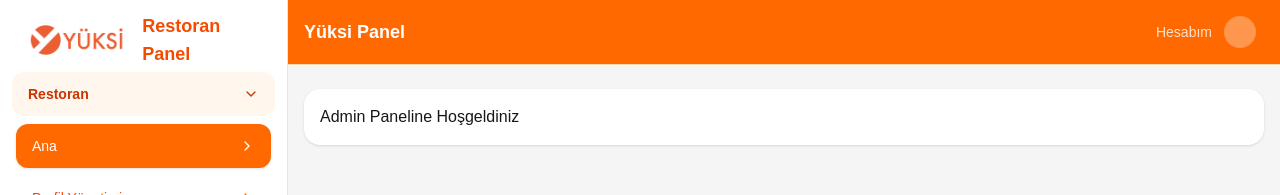
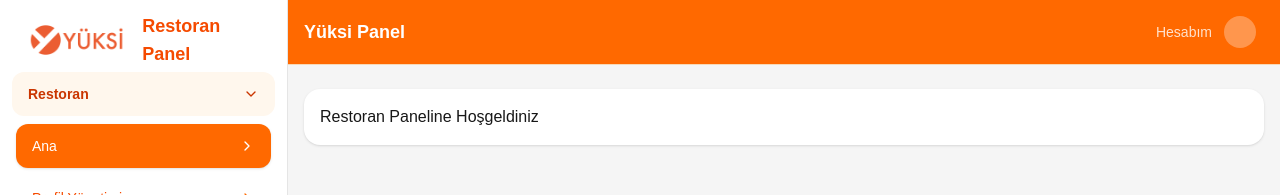
Before and after one commit to Yuksi-Teknoloji/yuksi_restoran, a Next.js app: page /dashboard in a window 1280 px wide. Shown: the top 195 px of the page. Built offline with nearby package versions, Linux system fonts and the light colour scheme.

Commit message:
little bug fixed

```diff
--- a/src/app/dashboard/page.tsx
+++ b/src/app/dashboard/page.tsx
@@ -1,4 +1,4 @@
 // src/app/(dashboards)/admin/page.tsx
 export default function RestaurantHome() {
-  return <div className="rounded-2xl bg-white p-4 shadow">Admin Paneline Hoşgeldiniz</div>;
+  return <div className="rounded-2xl bg-white p-4 shadow">Restoran Paneline Hoşgeldiniz</div>;
 }
```
